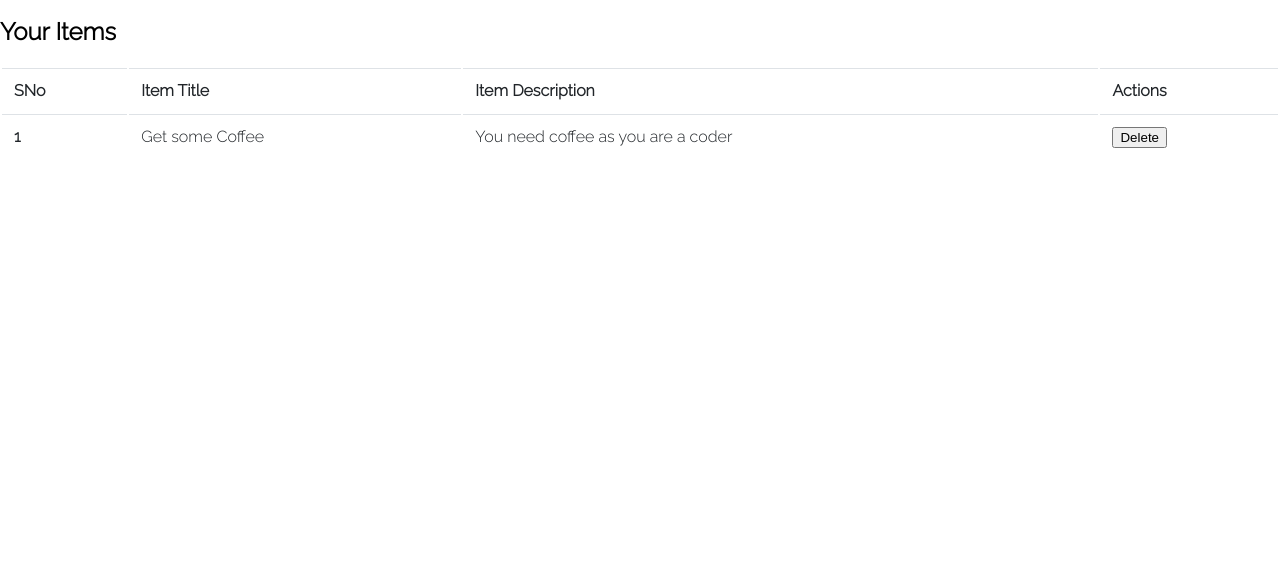
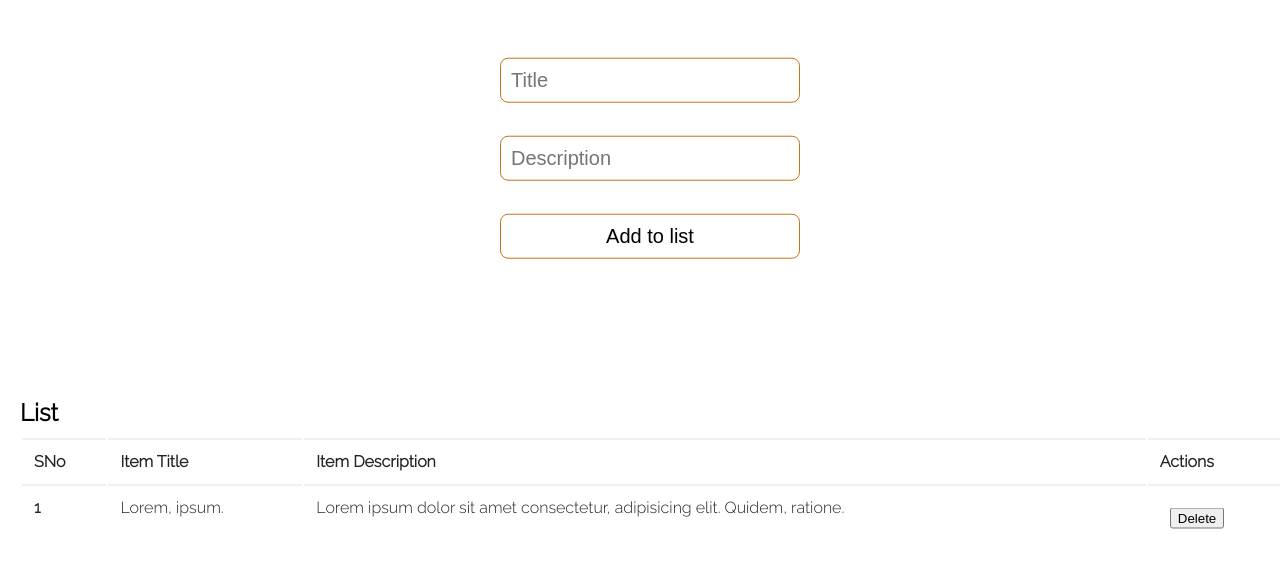
Before and after one commit to pranavpk404/TODO.github.io, a plain HTML site: page index.html in a window 1280 px wide. Shown: the part 52-620 px from the top of the page. Drawn offline with Linux system fonts and the light colour scheme.

Commit message:
Add files via upload

```diff
--- a/index.html
+++ b/index.html
@@ -6,6 +6,7 @@
     <meta name="viewport" content="width=device-width, initial-scale=1.0" />
     <title>TODO</title>
     <link rel="stylesheet" href="style.css" />
+
 <link rel="preconnect" href="https://fonts.googleapis.com">
 <link rel="preconnect" href="https://fonts.gstatic.com" crossorigin>
 <link href="https://fonts.googleapis.com/css2?family=Raleway:wght@300&display=swap" rel="stylesheet">
@@ -15,33 +16,34 @@
     <header>
       <h2>TODO LIST!</h2>
     </header>
-      <!-- <div class="box">
+      <div class="box">
         <input type="text" placeholder="Title" id="title" class="content" />
         <input type="text" placeholder="Description" id="des" class="content" />
         <input type="submit" value="Add to list" id="add" class="content" />
-      </div> -->
+      </div>
 
       <div id="items">
-        <h2>Your Items</h2>
+        <h2 >List</h2>
         <table class="table">
           <thead>
             <tr>
-              <th scope="col">SNo</th>
-              <th scope="col">Item Title</th>
-              <th scope="col">Item Description</th>
-              <th scope="col">Actions</th>
+              <th>SNo</th>
+              <th>Item Title</th>
+              <th>Item Description</th>
+              <th>Actions</th>
             </tr>
           </thead>
-          <tbody id="tableBody">
+          <tbody>
             <tr>
-              <th scope="row">1</th>
-              <td>Get some Coffee</td>
-              <td>You need coffee as you are a coder</td>
-              <td><button class="btn btn-sm btn-primary">Delete</button></td>
+              <th>1</th>
+              <td>Lorem, ipsum.</td>
+              <td>Lorem ipsum dolor sit amet consectetur, adipisicing elit. Quidem, ratione.</td>
+              <td><button class="del-btn">Delete</button></td>
             </tr>
           </tbody>
         </table>
       </div>
     </div>
+
   </body>
 </html>
--- a/style.css
+++ b/style.css
@@ -1,5 +1,10 @@
+* {
+  margin: 10px;
+  /* background-color: black;
+  color: wheat; */
+}
+
 body {
-  margin: 0;
   font-family: "Raleway", sans-serif;
   font-size: 1rem;
   text-align: left;
@@ -9,6 +14,7 @@ header {
 }
 
 .box {
+  grid-area: input;
   position: absolute;
   top: 25%;
   left: 50%;
@@ -46,6 +52,14 @@ header {
   margin-top: 10px;
 }
 
+#items {
+  position: absolute;
+  top: 65%;
+  left: 50%;
+  width: 100%;
+  transform: translateX(-50%) translateY(-50%);
+}
+
 .table {
   width: 100%;
   margin-bottom: 1rem;
```
